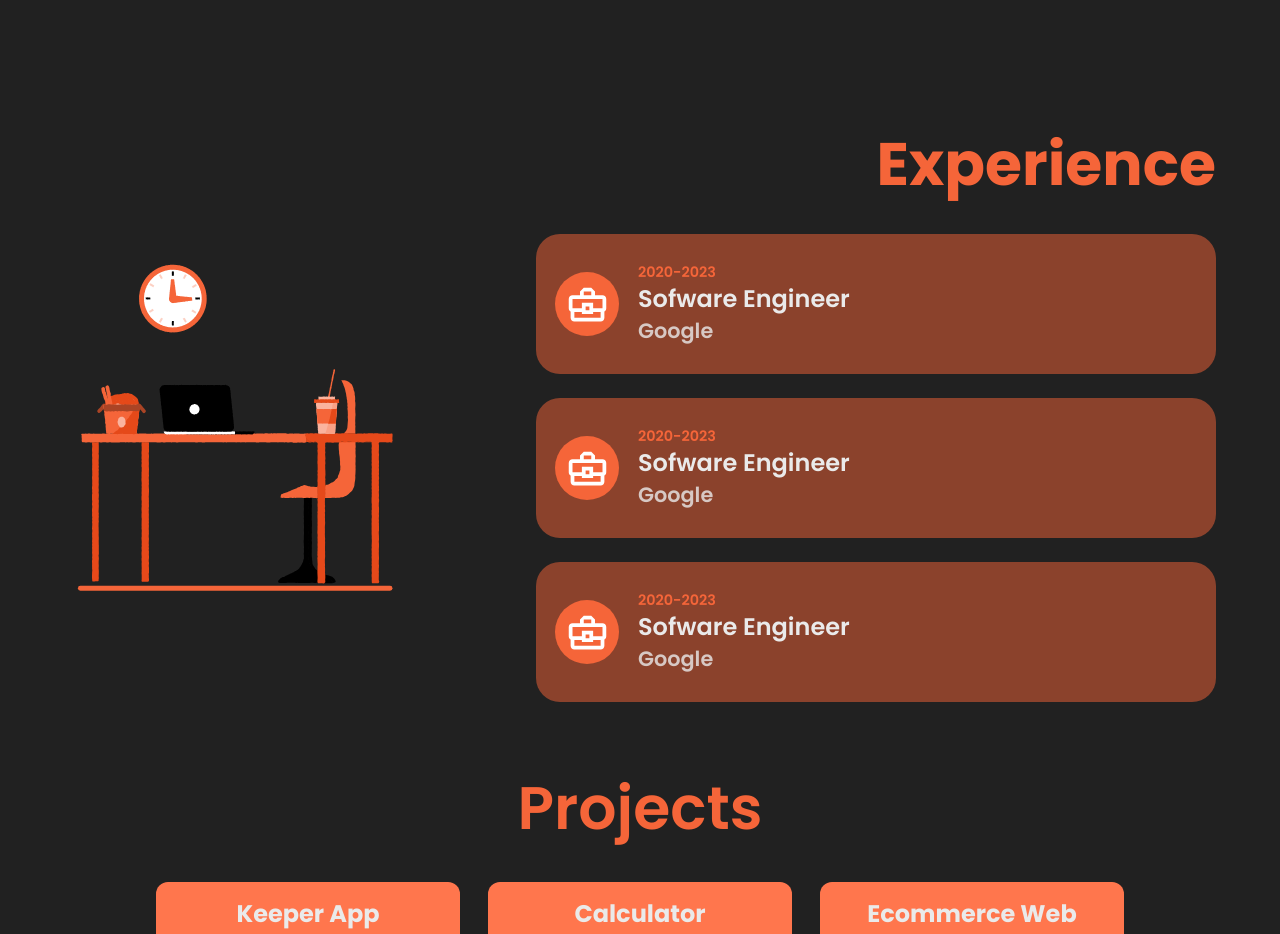
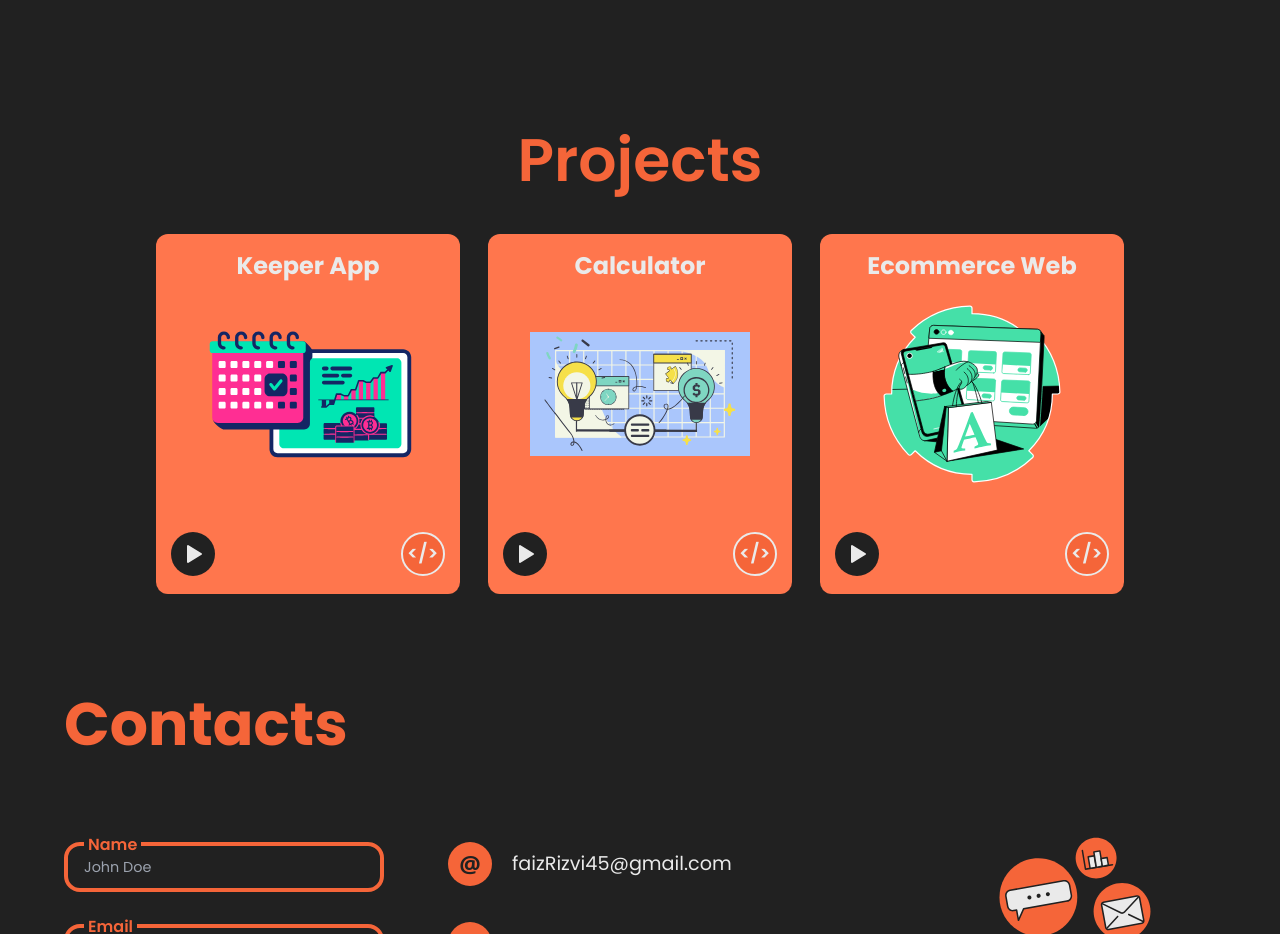
Before and after one commit to faiz12457/My-Portfolio, a React (Create React App) app: page / in a window 1280 px wide. Shown: the part 2460-3394 px from the top of the page. Built offline with nearby package versions, Linux system fonts and the light colour scheme; a web font is replaced by a local one.

Commit message:
smooth scroll

```diff
--- a/src/App.jsx
+++ b/src/App.jsx
@@ -21,7 +21,7 @@ function App() {
   const contactRef=useRef();
   const experienceRef=useRef();
   const skillRef=useRef();
-
+  const eduRef=useRef()
 
   function handleRef(ref){
 
@@ -39,7 +39,7 @@ function App() {
         <About />
       </div>
 
-      <div>
+      <div ref={eduRef}>
         <EducationSec />
       </div>
 
@@ -47,9 +47,9 @@ function App() {
         <Skill />
       </div>
 
-      <div ref={experienceRef}>
+      {/* <div ref={experienceRef}>
         <Experience />
-      </div>
+      </div> */}
 
       <div ref={projectRef}>
         <Project />
@@ -66,6 +66,9 @@ function App() {
         homeRef={homeRef}
         contactRef={contactRef}
         aboutRef={aboutRef}
+        projectRef={projectRef}
+        eduRef={eduRef}
+
 
 
 
--- a/src/Components/About/about.jsx
+++ b/src/Components/About/about.jsx
@@ -1,6 +1,6 @@
-import { BsSortDownAlt } from "react-icons/bs";
+
 import { useInView } from "react-intersection-observer";
-//import themeGirl from "./themeGirl.svg"
+
 
 
 
--- a/src/Components/SideBar/buttonInfo.json
+++ b/src/Components/SideBar/buttonInfo.json
@@ -17,14 +17,15 @@
     {
 
         "icon":"FaRegFileAlt",
-        "title":"Resume"
+        "title":"Resume",
+        "refKey":"eduRef"
     },
 
     {
 
         "icon":"FaRegFolderOpen",
-        "title":"Blog",
-        "refKey":""
+        "title":"Projects",
+        "refKey":"projectRef"
 
     },
 
--- a/src/Components/SideBar/sideBar.jsx
+++ b/src/Components/SideBar/sideBar.jsx
@@ -23,8 +23,8 @@ const icons={
 
 
 
-export  function SideBar({isTrue,setIsTrue,handleRef,homeRef,contactRef,aboutRef}){
-    const refs = { homeRef, contactRef, aboutRef, };
+export  function SideBar({isTrue,setIsTrue,handleRef,homeRef,contactRef,aboutRef,projectRef,eduRef}){
+    const refs = { homeRef, contactRef, aboutRef,projectRef,eduRef };
 
 
     return (
--- a/src/Components/scroll/ScrollToTop.module.css
+++ b/src/Components/scroll/ScrollToTop.module.css
@@ -10,6 +10,7 @@
     box-shadow: 0 4px 6px rgba(0, 0, 0, 0.2);
     opacity: 0.5;
     transition: all  0.3s  ease;
+    z-index: 1000;
   }
 
   .scrollToTop:hover {
```
